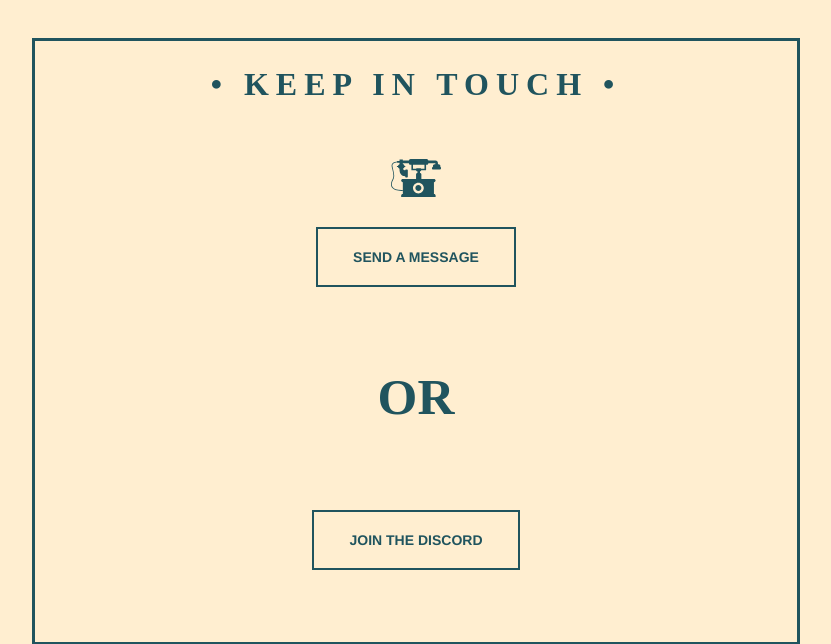
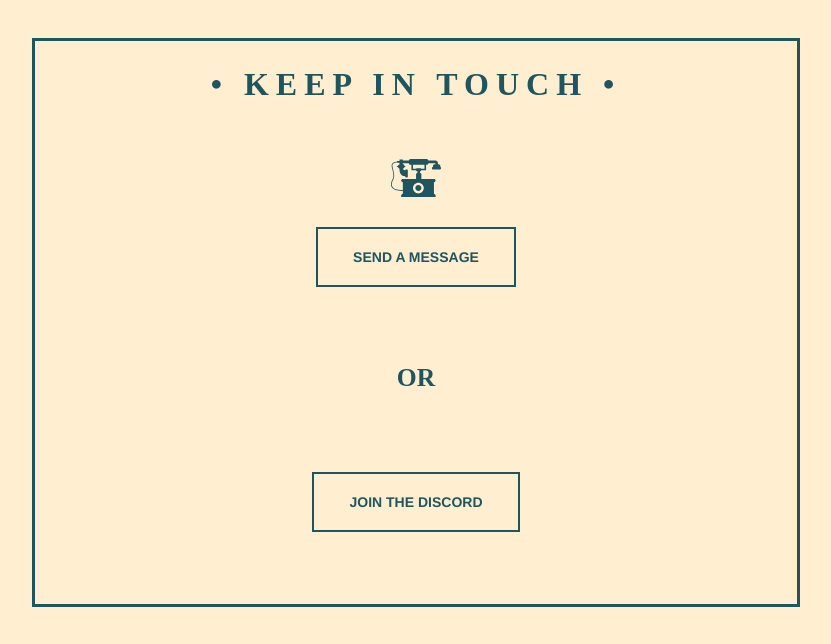
Before and after one commit to Chair-Jordan/Chair-jordan.github.io, a plain HTML site: page contactus.html in a window 1280 px wide. Shown: the part 187-831 px from the top of the page, without its empty margins (224-1055 px from the left). Drawn offline with nearby package versions, Linux system fonts and the light colour scheme.

Commit message:
Update contactus.html

```diff
--- a/contactus.html
+++ b/contactus.html
@@ -65,7 +65,7 @@
         </div>
       </center>
       <br><br><br>
-      <center><strong style="color:#20545e; font-size:4vw"> OR</strong> </center>
+      <center><strong style="color:#20545e; font-size:2vw"> OR</strong> </center>
       <div class="icon_wrapper">
         <br>
         <center>
```
